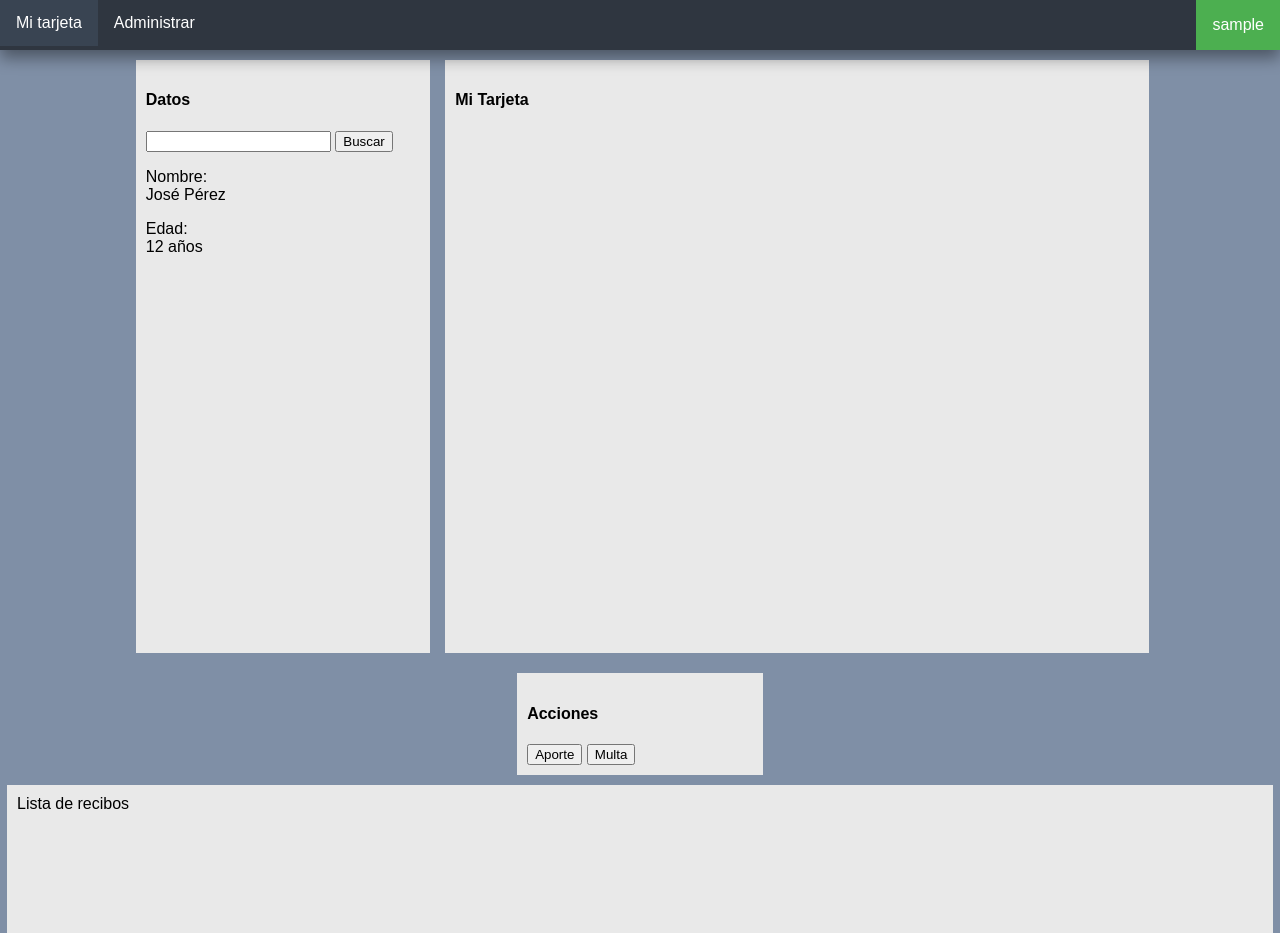
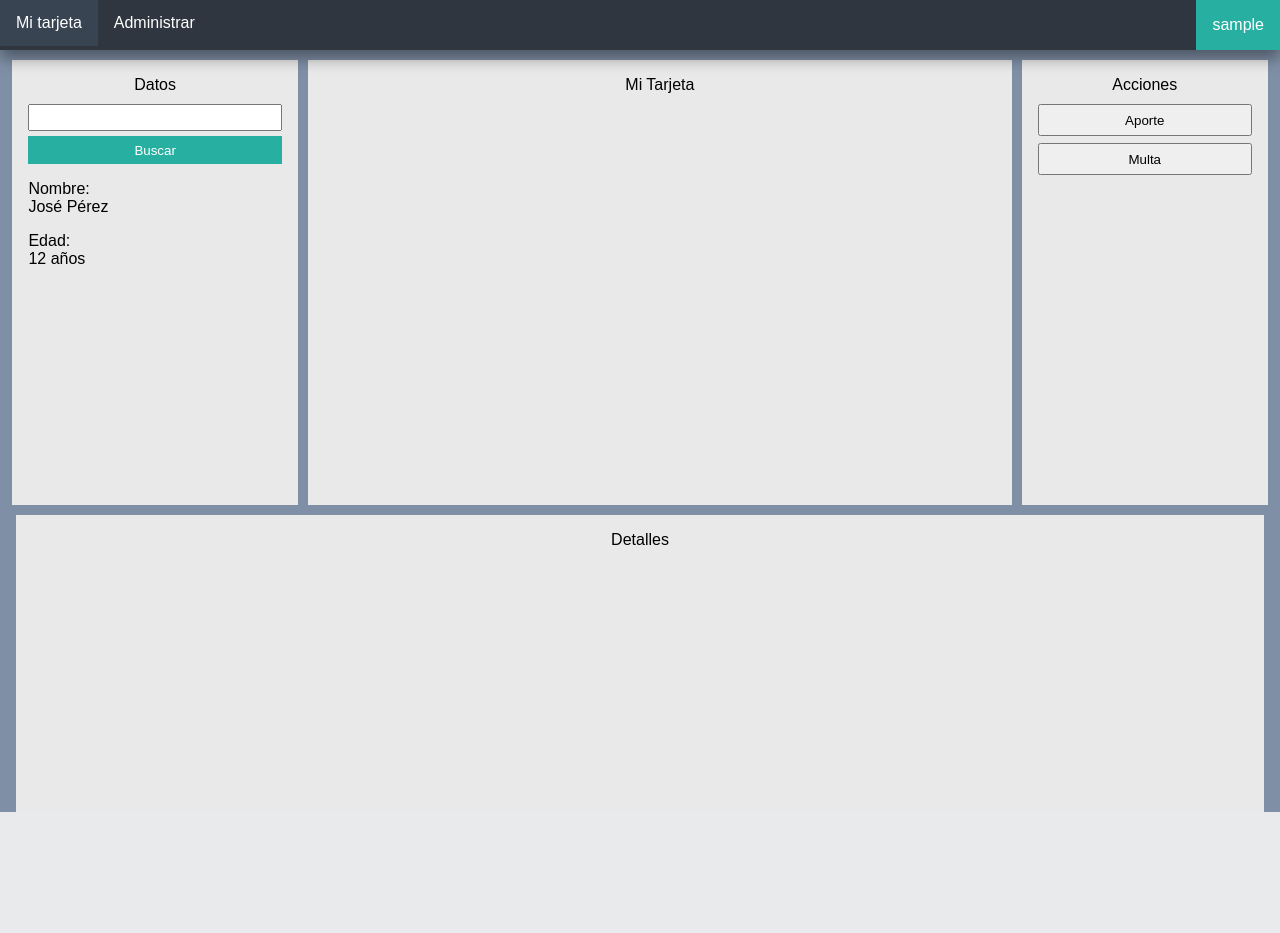
Before and after one commit to ismaelbob/FOapp, a PHP site: page /tarjeta.php in a window 1280 px wide. After the commit the page ends 812 px from the top, so only its background shows below. Run offline with PHP 8.4, Linux system fonts and the light colour scheme; the visitor is signed in with stand-in values (Sample User, id 1).

Commit message:
Se avanzo en la vista Tarjeta, se trabajo los estilos, aun falta terminar

```diff
--- a/css/menu.css
+++ b/css/menu.css
@@ -39,7 +39,7 @@ nav ul li a:hover {
 
 
 .dropbtn {
-    background-color: #4CAF50;
+    background-color: #27b0a2;
     color: white;
     padding: 16px;
     font-size: 16px;
@@ -76,7 +76,7 @@ display: block;
 }
 
 .dropdown:hover .dropbtn {
-background-color: #3e8e41;
+background-color: #159284;
 }
 
 
--- a/css/secciones.css
+++ b/css/secciones.css
@@ -2,86 +2,120 @@
     box-sizing: border-box;
 }
 
-.row::after{
-    content: "";
-    clear: both;
-    display: table;
+.container {
+    display: flex;
+    justify-content: center;
 }
-
-[class*="col-"]{
-    float: left;
-    padding: 4px;
+.pnl_principal {
+    display: flex;
+    flex-wrap: wrap;
+    justify-content: center;
+    height: 100%;
+    width: 100%;
 }
-
-/* For mobile phones: */
-[class*="col-"] {
+.pnl_principal h4 {
+    padding: 0;
+    margin: 0px 0px 10px 0px;
+    text-align: center;
+    font-weight: normal;
+}
+.pnl_datos {
     width: 100%;
+    height: 100%;
+    margin: 1em;
+    padding: 1em;
+    background-color: #e9e9e9;
+}
+.pnl_datos input[type="text"] {
+    width: 100%;
+    margin-bottom: 5px;
+    padding: .3em;
+}
+.pnl_datos input[type="button"] {
+    width: 100%;
+    background-color: #27b0a2;
+    padding: .5em;
+    color: white;
+    cursor: pointer;
+    border: none;
+}
+.pnl_datos input[type="button"]:hover {
+    background-color: #159284;
 }
 
 
-.container {
-    display: flex;
-    flex-wrap: wrap;
-    justify-content: center;
-    height: 92.7vh;
-}
-.pnl_datos {
-    width: 23%;
-    height: 80%;
-    margin: 10px;
-    padding: 10px;
-    background-color: #e9e9e9;
-}
 .pnl_tarjeta {
-    width: 55%;
-    margin: 10px 5px;
-    padding: 10px;
+    width: 100%;
+    height: 60%;
+    margin: 0em 1em;
+    padding: 1em;
     background-color: #e9e9e9;
 }
 .pnl_menu {
-    width: 19.2%;
-    margin: 10px;
-    padding: 10px;
+    width: 100%;
+    height: 60%;
+    margin: 1em;
+    padding: 1em;
     background-color: #e9e9e9;
 }
+.pnl_menu button {
+    width: 100%;
+    padding: .5em;
+    margin-bottom: .5em;
+    cursor: pointer;
+}
+
+
 .pnl_lista {
-    width: 98.9%;
-    height: 20%;
-    padding: 10px;
+    width: 100%;
+    height: 40%;
+    margin: 0em 1em;
+    padding: 1em;
     background-color: #e9e9e9;
 }
 
 
+
 @media only screen and (min-width: 600px) {
     /* For tablets: */
-    .col-s-1 {width: 8.33%;}
-    .col-s-2 {width: 16.66%;}
-    .col-s-3 {width: 25%;}
-    .col-s-4 {width: 33.33%;}
-    .col-s-5 {width: 41.66%;}
-    .col-s-6 {width: 50%;}
-    .col-s-7 {width: 58.33%;}
-    .col-s-8 {width: 66.66%;}
-    .col-s-9 {width: 75%;}
-    .col-s-10 {width: 83.33%;}
-    .col-s-11 {width: 91.66%;}
-    .col-s-12 {width: 100%;}
   }
 @media only screen and (min-width: 768px) {
     /* For desktop: */
-    .col-1 {width: 8.33%;}
-    .col-2 {width: 16.66%;}
-    .col-3 {width: 25%;}
-    .col-4 {width: 33.33%;}
-    .col-5 {width: 41.66%;}
-    .col-6 {width: 50%;}
-    .col-7 {width: 58.33%;}
-    .col-8 {width: 66.66%;}
-    .col-9 {width: 75%;}
-    .col-10 {width: 83.33%;}
-    .col-11 {width: 91.66%;}
-    .col-12 {width: 100%;}
 
+    .pnl_principal {
+        display: flex;
+        flex-wrap: wrap;
+        justify-content: center;
+        height: 92.7vh;
+        width: 1500px;
+    }
+    .pnl_datos {
+        width: 22.3%;
+        height: 60%;
+        margin: 10px;
+        padding: 1em;
+        background-color: #e9e9e9;
+    }
+    .pnl_tarjeta {
+        width: 55%;
+        height: 60%;
+        margin: 10px 0px;
+        padding: 1em;
+        background-color: #e9e9e9;
+    }
+    .pnl_menu {
+        width: 19.2%;
+        height: 60%;
+        margin: 10px;
+        padding: 1em;
+        background-color: #e9e9e9;
+    }
+    .pnl_lista {
+        width: 100%;
+        height: 40%;
+        padding: 1em;
+        background-color: #e9e9e9;
+    }
     .popup-2{
         width: 650px;
     }
--- a/tarjeta.php
+++ b/tarjeta.php
@@ -30,6 +30,7 @@
         </nav>
     </header>
     <div class="container">
+        <div class="pnl_principal">
             <div class="pnl_datos">
                 <h4>Datos</h4>
                 <form action="">
@@ -56,7 +57,8 @@
                 <button>Multa</button>
             </div>
             <div class="pnl_lista">
-            Lista de recibos
+                <h4>Detalles</h4>
+            </div>
         </div>
     </div>
 </body>
```
Also changed, not shown: other parts of css/secciones.css (+0 -50 lines). Lines whose indentation alone changed are shown as unchanged.
